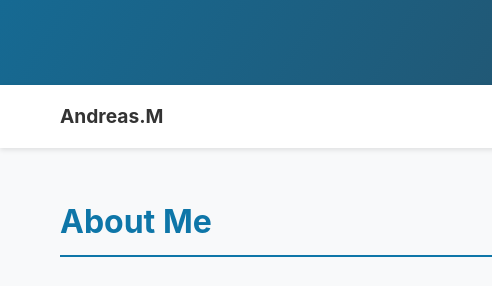
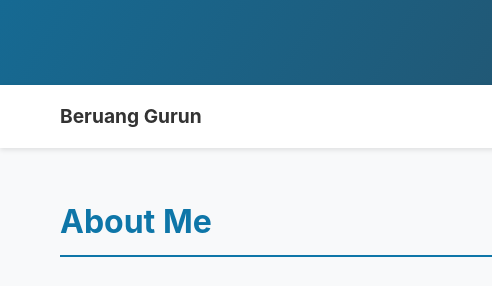
Before and after one commit to andreasmustofa/andreasmustofa.github.io, a plain HTML site: page index.html in a window 1280 px wide. Shown: the part 353-639 px from the top of the page, 0-492 px from the left. Drawn offline with Linux system fonts and the light colour scheme.

Commit message:
Update index.html

```diff
--- a/index.html
+++ b/index.html
@@ -510,7 +510,7 @@
     <!-- Navigation -->
     <nav>
         <div class="container nav-container">
-            <div class="logo">Andreas.M</div>
+            <div class="logo">Beruang Gurun</div>
             <button class="menu-btn" id="menuBtn">
                 <i class="fas fa-bars"></i>
             </button>
```
